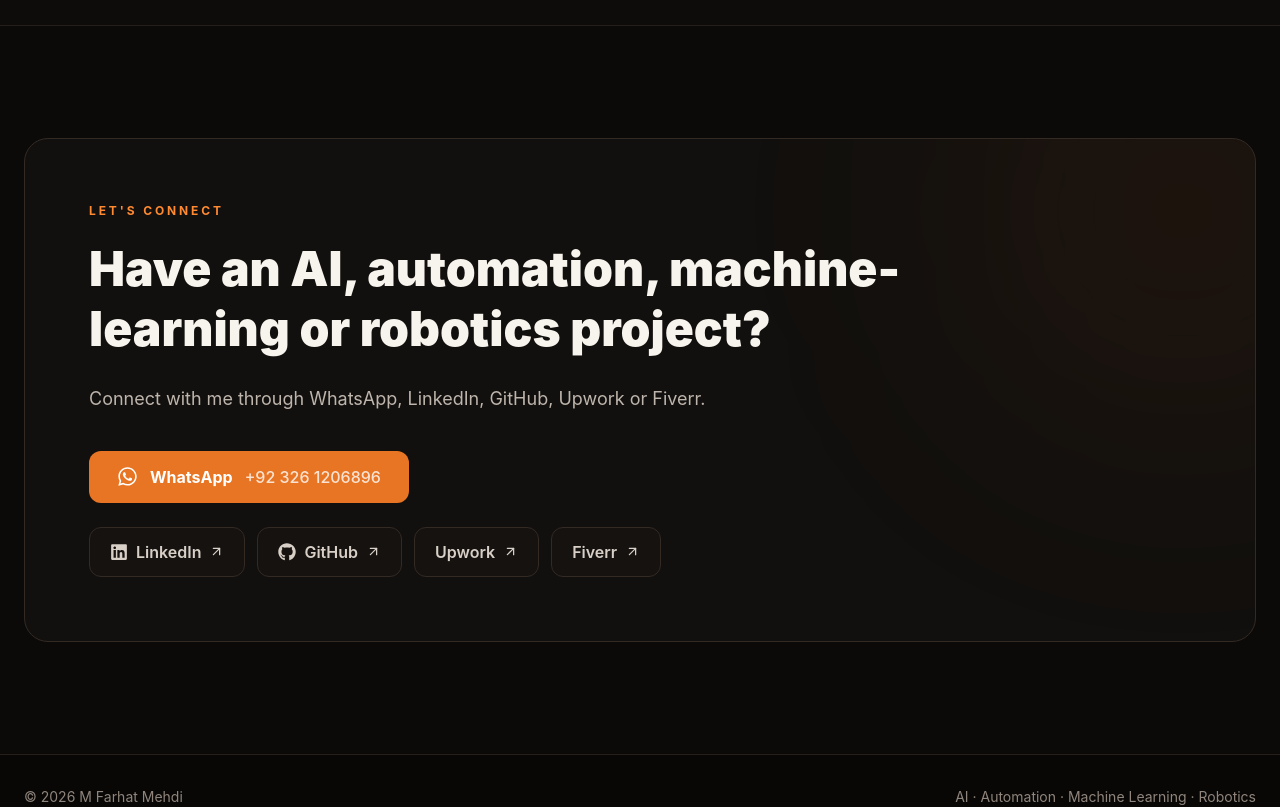
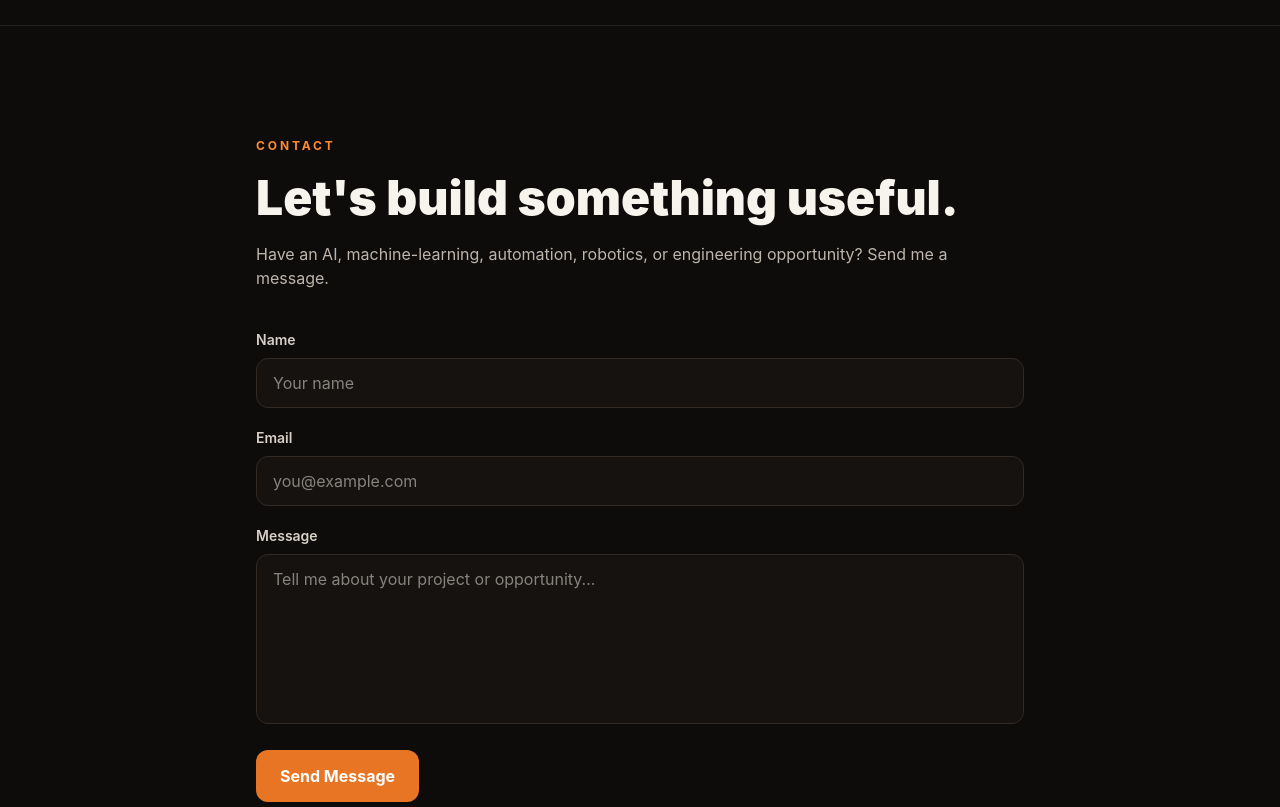
Before and after one commit to Malang43/farhat-portfolio, a React (Vite) app: page / in a window 1280 px wide. Shown: the part 7680-8487 px from the top of the page. Built offline with nearby package versions, Linux system fonts and the light colour scheme.

Commit message:
Add working contact form

```diff
--- a/package.json
+++ b/package.json
@@ -10,6 +10,7 @@
     "preview": "vite preview"
   },
   "dependencies": {
+    "@formspree/react": "^3.0.0",
     "@tailwindcss/vite": "^4.3.3",
     "lucide-react": "^1.31.0",
     "motion": "^13.1.0",
--- a/src/App.tsx
+++ b/src/App.tsx
@@ -1,13 +1,5 @@
-import {
-  ArrowUpRight,
-} from "lucide-react";
-
-import {
-  FaGithub,
-  FaLinkedin,
-  FaWhatsapp,
-} from "react-icons/fa";
-
+import Contact
+  from "./sections/Contact";
 
 import Navbar
   from "./components/Navbar";
@@ -23,10 +15,6 @@
 
 import Skills
   from "./sections/Skills";
-
-import {
-  socialLinks,
-} from "./data/socialLinks";
 
 
 function App() {
@@ -174,134 +162,8 @@
       </section>
 
 
-      {/* CONTACT */}
-      <section
-        id="contact"
-        className="scroll-mt-20 border-t border-[#241F1B] bg-[#0B0A09] px-6 py-28"
-      >
-
-        <div className="mx-auto max-w-7xl">
-
-          <div className="relative overflow-hidden rounded-3xl border border-[#332A24] bg-[#12100E] p-8 md:p-14 lg:p-16">
-
-
-            {/* BACKGROUND GLOW */}
-            <div className="pointer-events-none absolute -right-32 -top-32 h-[400px] w-[400px] rounded-full bg-[#A94712]/10 blur-[130px]" />
-
-
-            <div className="relative">
-
-              <p className="text-xs font-bold uppercase tracking-[0.24em] text-[#FF8A32]">
-                Let's Connect
-              </p>
-
-
-              <h2 className="mt-5 max-w-4xl text-4xl font-black leading-tight text-[#F7F3ED] md:text-5xl">
-
-                Have an AI, automation,
-                machine-learning or robotics project?
-
-              </h2>
-
-
-              <p className="mt-6 max-w-2xl text-lg leading-8 text-[#BEB5AC]">
-
-                Connect with me through WhatsApp,
-                LinkedIn, GitHub, Upwork or Fiverr.
-
-              </p>
-
-
-              {/* WHATSAPP */}
-              <a
-                href={socialLinks.whatsapp}
-                target="_blank"
-                rel="noreferrer"
-                className="mt-9 inline-flex items-center gap-3 rounded-xl bg-[#E87524] px-7 py-3.5 font-bold text-white transition hover:-translate-y-1 hover:bg-[#FF8A32]"
-              >
-
-                <FaWhatsapp size={21} />
-
-                WhatsApp
-
-                <span className="font-medium text-white/80">
-                  {socialLinks.whatsappNumber}
-                </span>
-
-              </a>
-
-
-              {/* PROFESSIONAL LINKS */}
-              <div className="mt-6 flex flex-wrap gap-3">
-
-                <a
-                  href={socialLinks.linkedin}
-                  target="_blank"
-                  rel="noreferrer"
-                  className="group flex items-center gap-2 rounded-xl border border-[#332A24] bg-[#151210] px-5 py-3 font-semibold text-[#D8D0C7] transition hover:-translate-y-1 hover:border-[#E87524]/60 hover:text-[#FF8A32]"
-                >
-
-                  <FaLinkedin size={18} />
-
-                  LinkedIn
-
-                  <ArrowUpRight size={15} />
-
-                </a>
-
-
-                <a
-                  href={socialLinks.github}
-                  target="_blank"
-                  rel="noreferrer"
-                  className="group flex items-center gap-2 rounded-xl border border-[#332A24] bg-[#151210] px-5 py-3 font-semibold text-[#D8D0C7] transition hover:-translate-y-1 hover:border-[#E87524]/60 hover:text-[#FF8A32]"
-                >
-
-                  <FaGithub size={18} />
-
-                  GitHub
-
-                  <ArrowUpRight size={15} />
-
-                </a>
-
-
-                <a
-                  href={socialLinks.upwork}
-                  target="_blank"
-                  rel="noreferrer"
-                  className="group flex items-center gap-2 rounded-xl border border-[#332A24] bg-[#151210] px-5 py-3 font-semibold text-[#D8D0C7] transition hover:-translate-y-1 hover:border-[#E87524]/60 hover:text-[#FF8A32]"
-                >
-
-                  Upwork
-
-                  <ArrowUpRight size={15} />
-
-                </a>
-
-
-                <a
-                  href={socialLinks.fiverr}
-                  target="_blank"
-                  rel="noreferrer"
-                  className="group flex items-center gap-2 rounded-xl border border-[#332A24] bg-[#151210] px-5 py-3 font-semibold text-[#D8D0C7] transition hover:-translate-y-1 hover:border-[#E87524]/60 hover:text-[#FF8A32]"
-                >
-
-                  Fiverr
-
-                  <ArrowUpRight size={15} />
-
-                </a>
-
-              </div>
-
-            </div>
-
-          </div>
-
-        </div>
-
-      </section>
+      {/* CONTACT FORM */}
+      <Contact />
 
 
       {/* FOOTER */}
--- /dev/null
+++ b/src/sections/Contact.tsx
@@ -0,0 +1,122 @@
+import { useForm, ValidationError } from "@formspree/react";
+
+export default function Contact() {
+  const [state, handleSubmit] = useForm("xjybnnyj");
+
+  return (
+    <section
+      id="contact"
+      className="border-t border-[#241F1B] bg-[#0D0C0B] px-6 py-28"
+    >
+      <div className="mx-auto max-w-3xl">
+
+        <p className="text-xs font-bold uppercase tracking-[0.24em] text-[#FF8A32]">
+          Contact
+        </p>
+
+        <h2 className="mt-5 text-4xl font-black text-[#F7F3ED] md:text-5xl">
+          Let's build something useful.
+        </h2>
+
+        <p className="mt-5 text-[#BEB5AC]">
+          Have an AI, machine-learning, automation, robotics, or engineering opportunity?
+          Send me a message.
+        </p>
+
+        {state.succeeded ? (
+          <div className="mt-10 rounded-xl border border-[#E87524]/40 bg-[#151210] p-6">
+            <p className="font-semibold text-[#F7F3ED]">
+              Message sent successfully.
+            </p>
+
+            <p className="mt-2 text-sm text-[#BEB5AC]">
+              Thank you. I will get back to you as soon as possible.
+            </p>
+          </div>
+        ) : (
+          <form
+            onSubmit={handleSubmit}
+            className="mt-10 space-y-5"
+          >
+
+            <div>
+              <label
+                htmlFor="name"
+                className="mb-2 block text-sm font-semibold text-[#D8D0C7]"
+              >
+                Name
+              </label>
+
+              <input
+                id="name"
+                type="text"
+                name="name"
+                required
+                className="w-full rounded-xl border border-[#332A24] bg-[#151210] px-4 py-3 text-[#F7F3ED] outline-none transition focus:border-[#E87524]"
+                placeholder="Your name"
+              />
+            </div>
+
+            <div>
+              <label
+                htmlFor="email"
+                className="mb-2 block text-sm font-semibold text-[#D8D0C7]"
+              >
+                Email
+              </label>
+
+              <input
+                id="email"
+                type="email"
+                name="email"
+                required
+                className="w-full rounded-xl border border-[#332A24] bg-[#151210] px-4 py-3 text-[#F7F3ED] outline-none transition focus:border-[#E87524]"
+                placeholder="you@example.com"
+              />
+
+              <ValidationError
+                prefix="Email"
+                field="email"
+                errors={state.errors}
+              />
+            </div>
+
+            <div>
+              <label
+                htmlFor="message"
+                className="mb-2 block text-sm font-semibold text-[#D8D0C7]"
+              >
+                Message
+              </label>
+
+              <textarea
+                id="message"
+                name="message"
+                required
+                rows={6}
+                className="w-full resize-none rounded-xl border border-[#332A24] bg-[#151210] px-4 py-3 text-[#F7F3ED] outline-none transition focus:border-[#E87524]"
+                placeholder="Tell me about your project or opportunity..."
+              />
+
+              <ValidationError
+                prefix="Message"
+                field="message"
+                errors={state.errors}
+              />
+            </div>
+
+            <button
+              type="submit"
+              disabled={state.submitting}
+              className="rounded-xl bg-[#E87524] px-6 py-3.5 font-bold text-white transition hover:bg-[#FF8A32] disabled:cursor-not-allowed disabled:opacity-60"
+            >
+              {state.submitting ? "Sending..." : "Send Message"}
+            </button>
+
+          </form>
+        )}
+
+      </div>
+    </section>
+  );
+}
```
Also changed, not shown: 1 other file (tests, documents, lock files or other folders).
